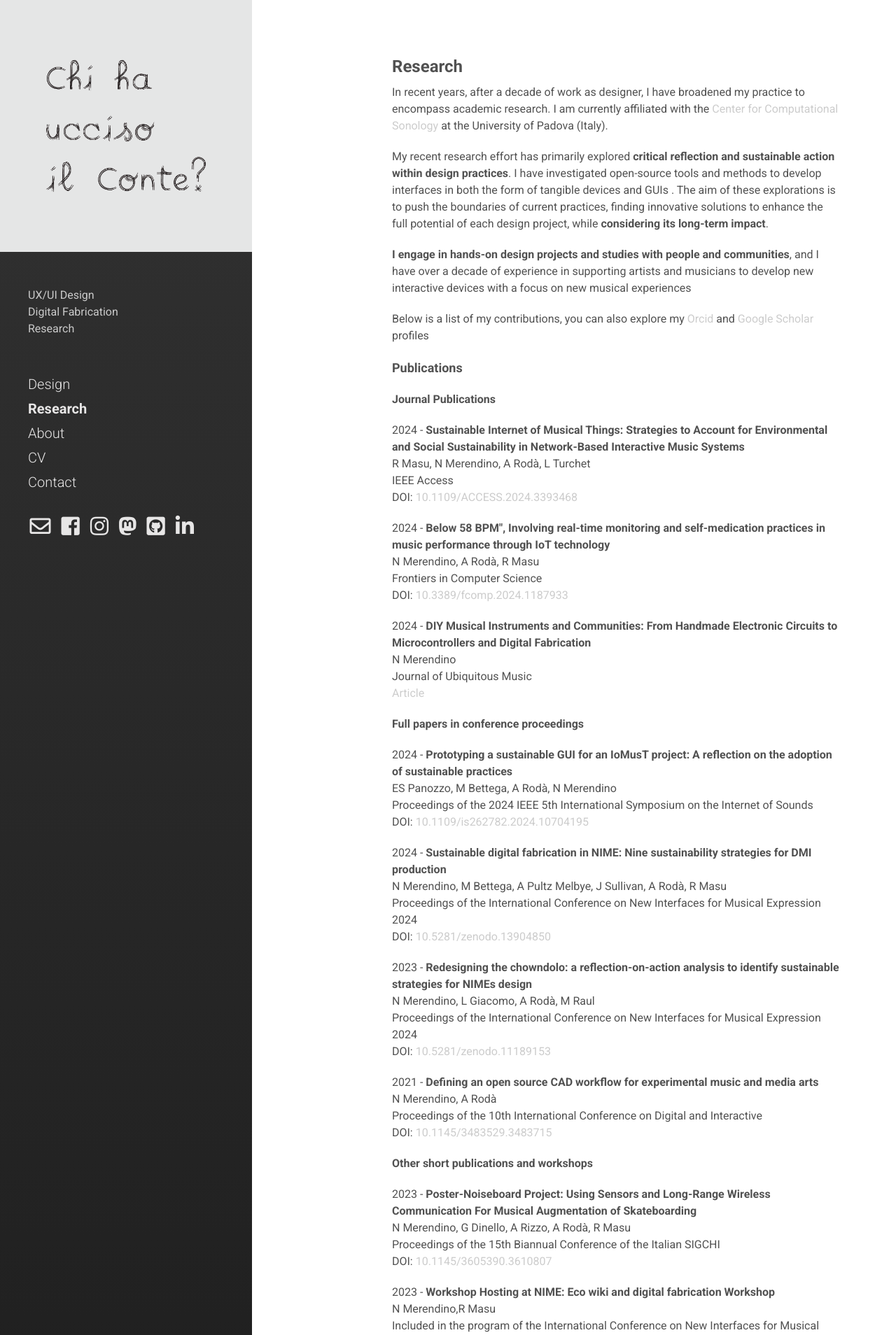
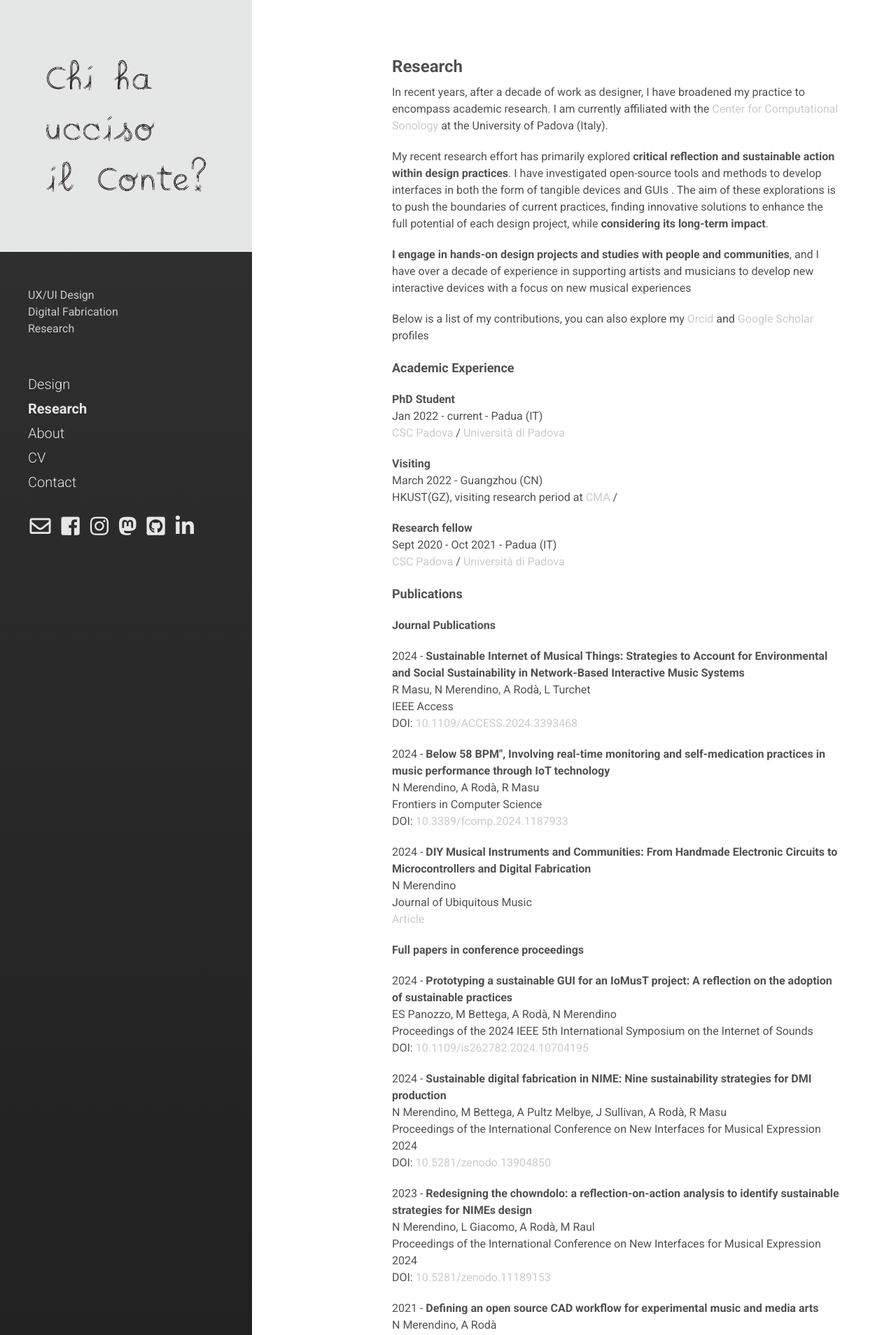
Before and after one commit to chihauccisoilconte/chihauccisoilconte.github.io, a Jekyll site: the page built from 2research.md, in a window 1280 px wide. Shown: the top 1908 px of the page at 70% size. Built offline with Jekyll 4.4.1, drawn with Linux system fonts in a browser that asks for light colours; nearby versions of some CDN libraries.

Commit message:
megaupdate14octdetails5

```diff
--- a/2research.md
+++ b/2research.md
@@ -21,6 +21,30 @@
 </p>
 <p>
 Below is a list of my contributions, you can also explore my <a href="https://orcid.org/0000-0003-1970-2769" target="_blank">Orcid</a> and <a href="https://scholar.google.com/citations?user=Bl2vmM8AAAAJ&hl=en" target="_blank">Google Scholar</a> profiles
+</p>
+
+
+<p><font size="4"> <b> Academic Experience</b> </font> </p>
+
+<p>
+<b> PhD Student </b> <br>
+Jan 2022 - current - Padua (IT)
+<br><a href="http://csc.dei.unipd.it/" target="_blank" > CSC Padova </a>/ <a href="https://www.unipd.it/" target="_blank" > Università di Padova </a>
+
+</p>
+
+<p>
+<b> Visiting </b> <br>
+March 2022 - Guangzhou (CN)
+<br> HKUST(GZ), visiting research period at<a href="https://cma.hkust-gz.edu.cn/" target="_blank" > CMA </a>/ <a href="https://www.unipd.it/" target="_blank" >  </a>
+
+</p>
+
+<p>
+<b> Research fellow </b> <br>
+Sept 2020 - Oct 2021 - Padua (IT)
+<br><a href="http://csc.dei.unipd.it/" target="_blank" > CSC Padova </a>/ <a href="https://www.unipd.it/" target="_blank" > Università di Padova </a>
+
 </p>
 
 
```
Also changed, not shown: 4CV.md (+7 -0 lines).
